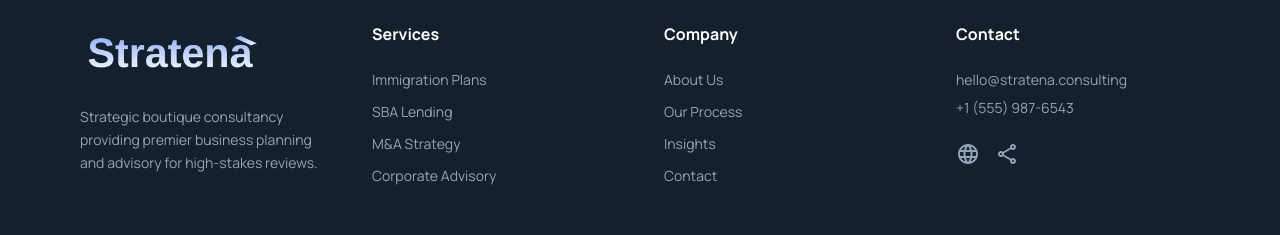
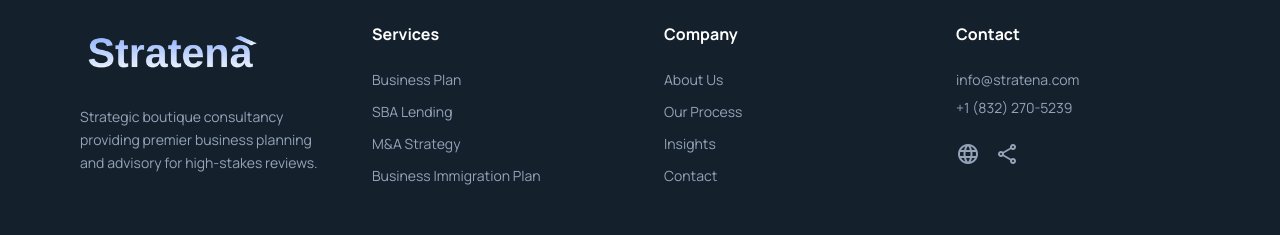
Before and after one commit to muhsinaltintop/stratena, a Next.js app: page /about in a window 1280 px wide. Shown: the part 2025-2260 px from the top of the page. Built offline with nearby package versions, Linux system fonts and the light colour scheme.

Commit message:
Update footer links and contact details

```diff
--- a/src/components/organisms/SiteFooter.tsx
+++ b/src/components/organisms/SiteFooter.tsx
@@ -16,25 +16,25 @@
         <div>
           <h6 className="mb-6 font-bold text-white">Services</h6>
           <ul className="space-y-3 text-sm">
-            <li><Link className="hover:text-primary" href="#">Immigration Plans</Link></li>
-            <li><Link className="hover:text-primary" href="#">SBA Lending</Link></li>
-            <li><Link className="hover:text-primary" href="#">M&amp;A Strategy</Link></li>
-            <li><Link className="hover:text-primary" href="#">Corporate Advisory</Link></li>
+            <li><Link className="hover:text-primary" href="/business-plan">Business Plan</Link></li>
+            <li><Link className="hover:text-primary" href="/sba-loan-readiness-packages">SBA Lending</Link></li>
+            <li><Link className="hover:text-primary" href="/consulting">M&amp;A Strategy</Link></li>
+            <li><Link className="hover:text-primary" href="/attorney-hub">Business Immigration Plan</Link></li>
           </ul>
         </div>
         <div>
           <h6 className="mb-6 font-bold text-white">Company</h6>
           <ul className="space-y-3 text-sm">
-            <li><Link className="hover:text-primary" href="#">About Us</Link></li>
+            <li><Link className="hover:text-primary" href="/about">About Us</Link></li>
             <li><Link className="hover:text-primary" href="#">Our Process</Link></li>
-            <li><Link className="hover:text-primary" href="#">Insights</Link></li>
-            <li><Link className="hover:text-primary" href="#">Contact</Link></li>
+            <li><Link className="hover:text-primary" href="/stratena-scope">Insights</Link></li>
+            <li><Link className="hover:text-primary" href="/contact">Contact</Link></li>
           </ul>
         </div>
         <div>
           <h6 className="mb-6 font-bold text-white">Contact</h6>
-          <p className="mb-2 text-sm">hello@stratena.consulting</p>
-          <p className="text-sm">+1 (555) 987-6543</p>
+          <p className="mb-2 text-sm">info@stratena.com</p>
+          <p className="text-sm">+1 (832) 270-5239</p>
           <div className="mt-6 flex gap-4">
             <span className="material-symbols-outlined cursor-pointer hover:text-white">language</span>
             <span className="material-symbols-outlined cursor-pointer hover:text-white">share</span>
```
